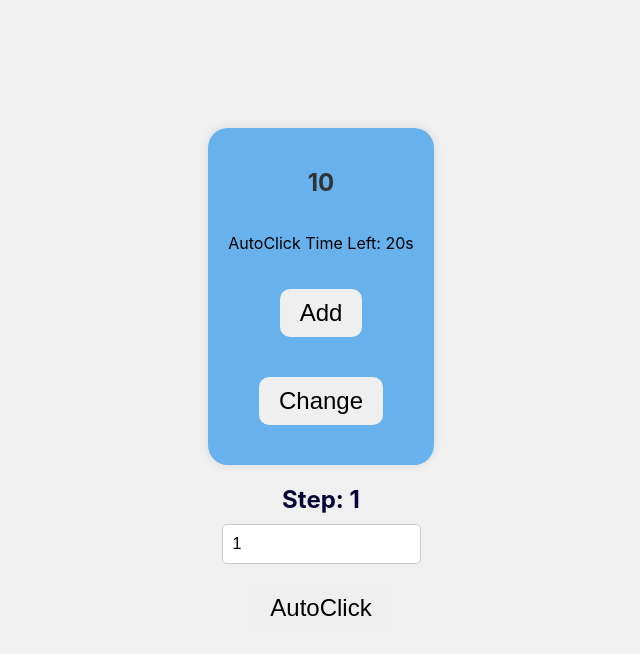
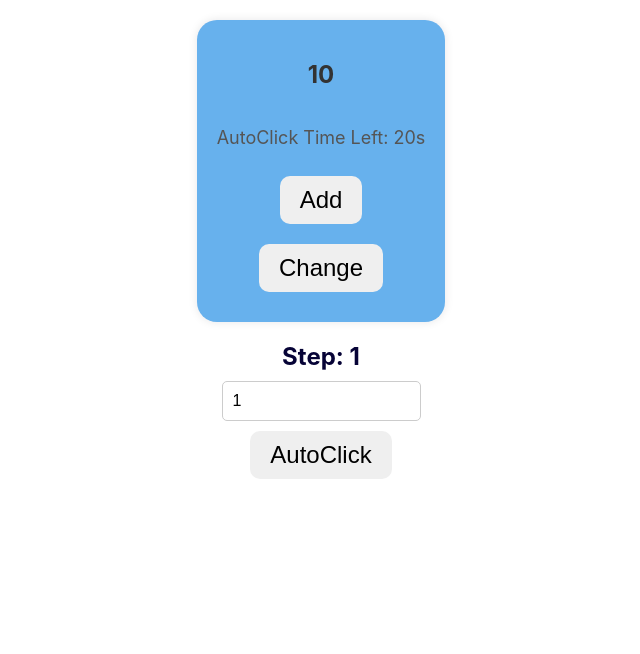
Before and after one commit to MartaPipan/react20062024, a React (Create React App) app: page / in a window 1280 px wide. Shown: the top 654 px of the page, without its empty margins (319-959 px from the left). Built offline with nearby package versions, Linux system fonts and the light colour scheme.

Commit message:
correct module.css files

```diff
--- a/src/components/ControlCounter/ControlCounter.module.css
+++ b/src/components/ControlCounter/ControlCounter.module.css
@@ -22,3 +22,12 @@
   width: 100%;
   box-sizing: border-box;
 }
+
+.controlCounter button {
+  margin-top: 10px;
+  padding: 10px 20px;
+  font-size: 24px;
+  border: none;
+  border-radius: 10px;
+  cursor: pointer;
+}
--- a/src/components/Counter/Counter.module.css
+++ b/src/components/Counter/Counter.module.css
@@ -8,11 +8,16 @@
     box-shadow: 0 0 10px rgba(4, 3, 30, 0.1);
 }
 
-h2 {
+.counter h2 {
     color: #333;
 }
 
-button {
+.counter p {
+    font-size: 18px;
+    color: #555;
+}
+
+.counter button {
     margin: 10px;
     padding: 10px 20px;
     font-size: 24px;
@@ -21,10 +26,10 @@ button {
     cursor: pointer;
 }
 
-button:hover {
+.counter button:hover {
     background-color: #847878;
 }
 
-button:active {
+.counter button:active {
     background-color: #ccc;
 }
--- a/src/components/CounterSection/CounterSection.module.css
+++ b/src/components/CounterSection/CounterSection.module.css
@@ -1,29 +1,6 @@
 .container {
     display: flex;
     flex-direction: column;
-    justify-content: center;
     align-items: center;
-    height: 100vh;
-    background-color: #f0f0f0;
+    padding: 20px;
 }
-
-h2 {
-    color: #333;
-}
-
-button {
-    margin: 20px;
-    padding: 10px 20px;
-    font-size: 24px;
-    border: none;
-    border-radius: 10px;
-    cursor: pointer;
-}
-
-button:hover {
-    background-color: #f1e2e2;
-}
-
-button:active {
-    background-color: #726a6a;
-}
```
